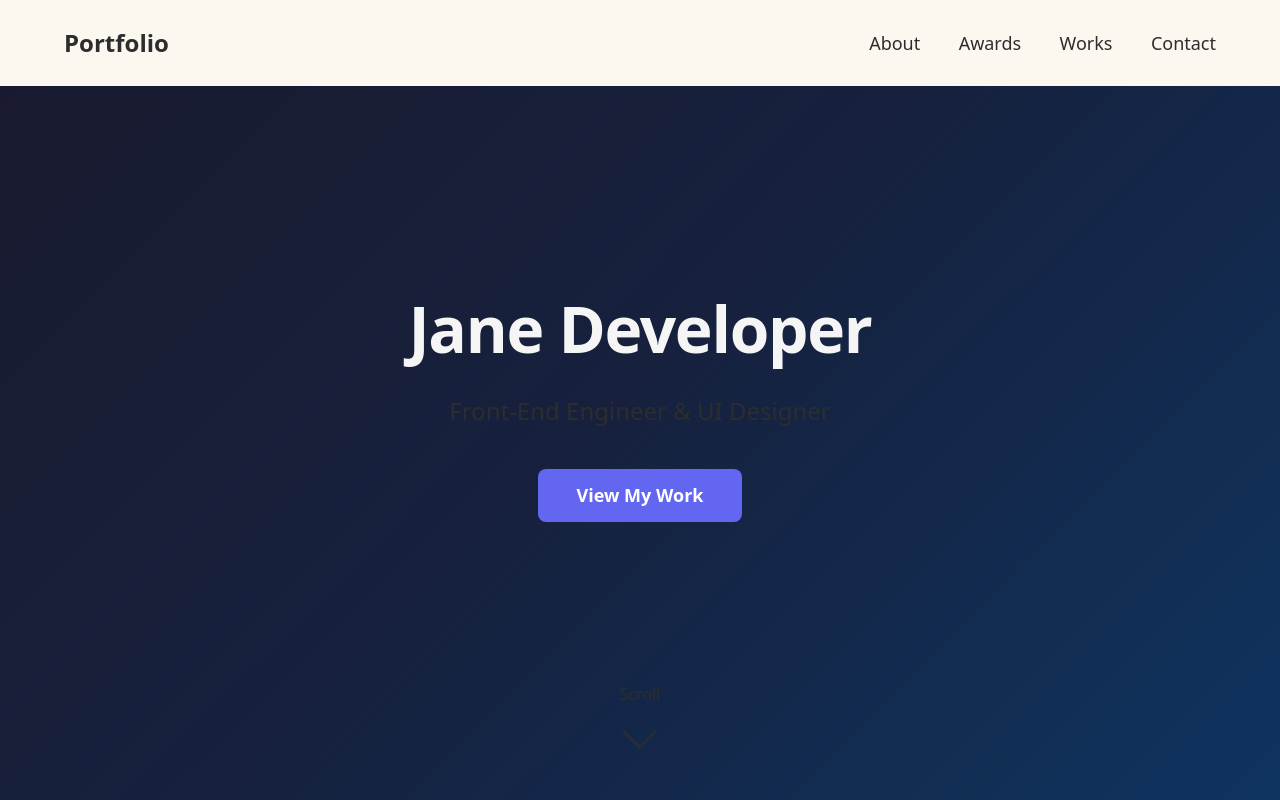
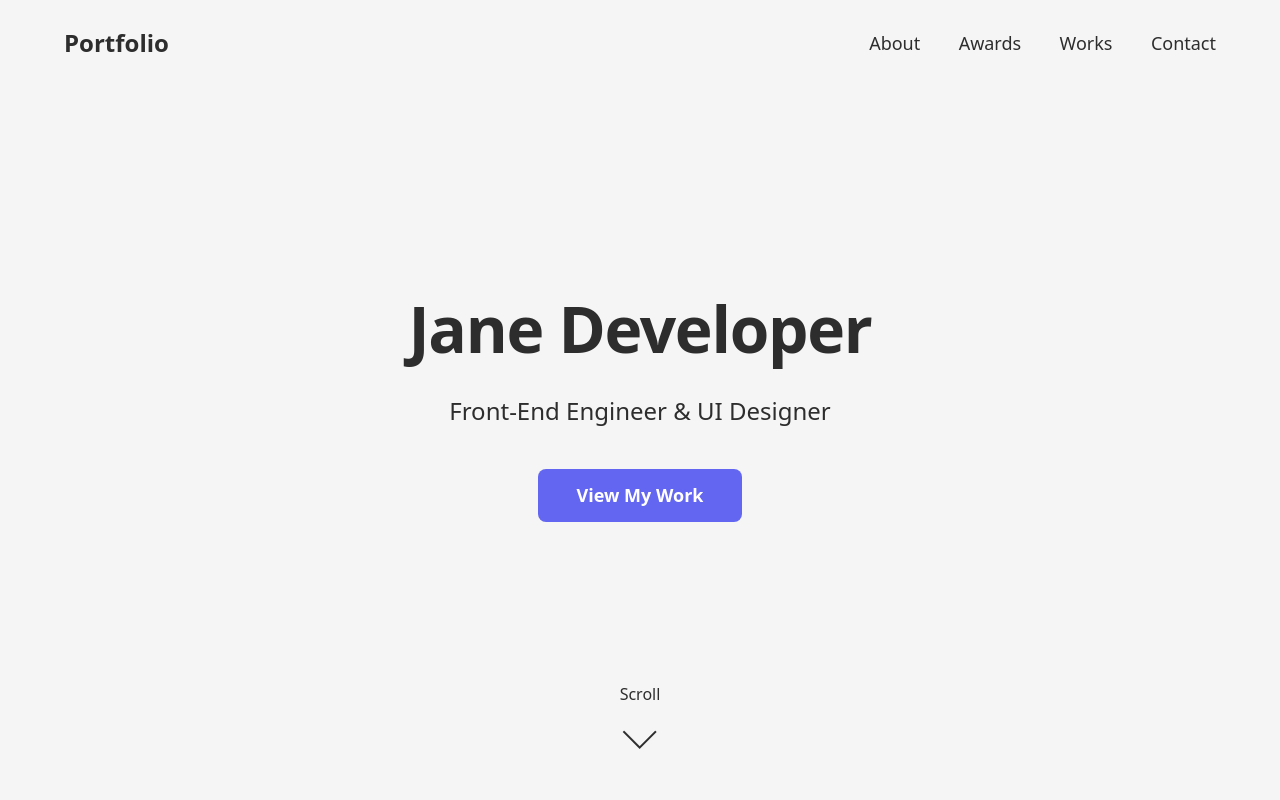
Before and after one commit to aimrx/Portfolio_Template_Aimar_Moreno, a plain HTML site: page index.html in a window 1280 px wide. Shown: the top 800 px of the page. Drawn offline with Linux system fonts and the light colour scheme.

Commit message:
hero-section --> color

```diff
--- a/assets/css/layout.css
+++ b/assets/css/layout.css
@@ -33,8 +33,12 @@
 .hero-bg {
   position: absolute;
   inset: 0;
-  background: linear-gradient(135deg, #1a1a2e 0%, #16213e 50%, #0f3460 100%);
+  background: #f5f5f5;
   z-index: -1;
+}
+
+.hero-title {
+  color: #2d2d2d;
 }
 
 /* --------------------------------------------------------------------------
--- a/assets/css/navigation.css
+++ b/assets/css/navigation.css
@@ -7,7 +7,7 @@
   left: 0;
   right: 0;
   z-index: 100;
-  background: rgb(252, 248, 240);
+  background: #f5f5f5;
   padding: var(--space-md) 0;
 }
 
```
